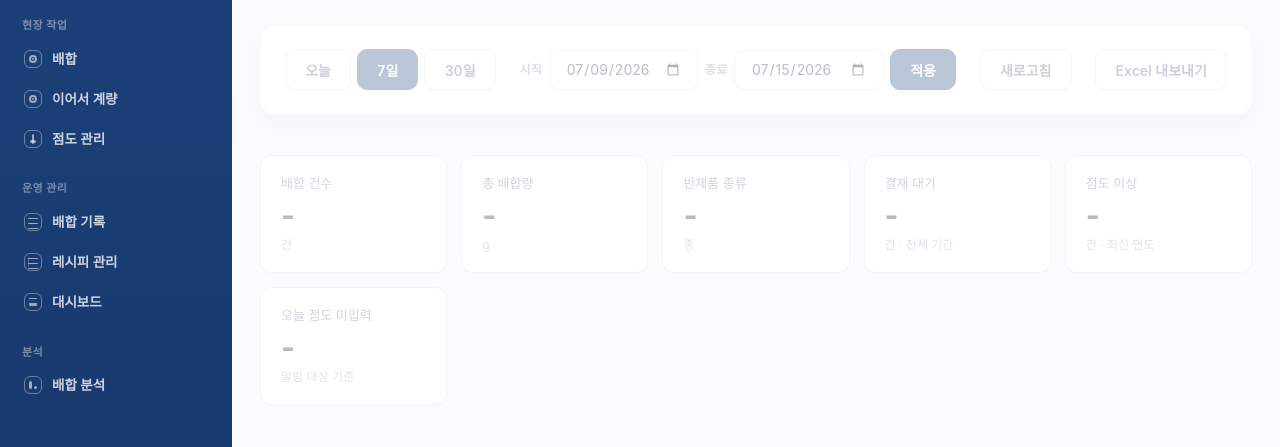
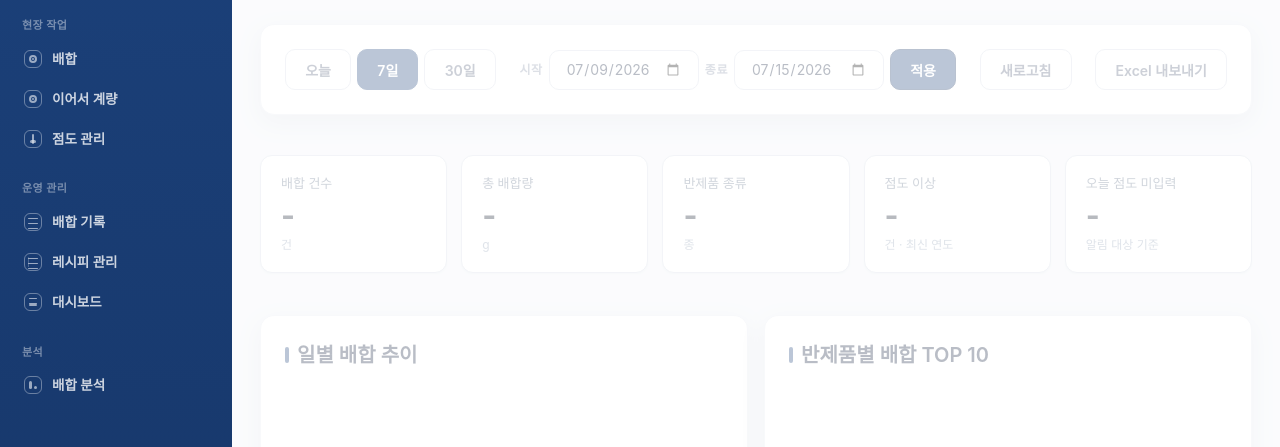
Before and after one commit to ykh00046/IRMS, a Python web app: template templates/dashboard.html in a window 1280 px wide. Shown: the part 73-520 px from the top of the page. Run offline with Jinja, Linux system fonts and the light colour scheme; the template is opened without the code that fills it, so the values that code supplies are empty; a map, chart or similar area stays blank; some libraries are stand-ins or nearby versions; some web fonts are replaced.

Commit message:
ui(dashboard): drop dead approval-pending card, cap TOP10 bar thickness
'결재 대기' 카드 제거 — 결재는 현장 미사용 정책인데 죽은 지표가 상시 주황 숫자로
떠서 혼란(카드 6장 중 마지막 줄 1장 덜렁이던 그리드도 5장 한 줄로 정리). summary
API 의 approval_pending 은 존치(카드만 제거, JS 는 방어적 널 가드). 반제품별 TOP10
가로 막대 maxBarThickness=48 — 항목 1~2개일 때 패널을 다 채우던 과대 표시 방지.

Co-Authored-By: Claude Fable 5 <noreply@anthropic.com>

```diff
--- a/static/js/dashboard.js
+++ b/static/js/dashboard.js
@@ -97,9 +97,12 @@ document.addEventListener("DOMContentLoaded", () => {
     document.getElementById("card-blend-count").textContent = fmtNumber(data.blend_count);
     document.getElementById("card-weight").textContent = fmtNumber(data.total_weight_g, 1);
     document.getElementById("card-products").textContent = fmtNumber(data.product_count);
+    // '결재 대기' 카드는 제거됨(결재 현장 미사용) — 요소가 있을 때만 채운다(방어).
     const approval = document.getElementById("card-approval");
-    approval.textContent = fmtNumber(data.approval_pending);
-    approval.style.color = data.approval_pending > 0 ? cssVar("--status-warning", "#c98212") : "";
+    if (approval) {
+      approval.textContent = fmtNumber(data.approval_pending);
+      approval.style.color = data.approval_pending > 0 ? cssVar("--status-warning", "#c98212") : "";
+    }
     const anomaly = document.getElementById("card-visc-anomaly");
     anomaly.textContent = fmtNumber(data.viscosity_anomaly);
     anomaly.style.color = data.viscosity_anomaly > 0 ? cssVar("--status-error", "#d8453f") : "";
@@ -171,6 +174,8 @@ document.addEventListener("DOMContentLoaded", () => {
           label: "총 배합량 (g)",
           data: values,
           backgroundColor: cssVar("--brand-mid", "#2c5d9b"),
+          // 항목이 1~2개일 때 가로 막대가 패널 높이를 다 채우는 과대 표시 방지
+          maxBarThickness: 48,
         }],
       },
       options: {
--- a/templates/dashboard.html
+++ b/templates/dashboard.html
@@ -44,11 +44,8 @@
             <div class="metric-value" id="card-products">-</div>
             <div class="metric-unit">종</div>
           </div>
-          <div class="metric-card">
-            <div class="metric-label">결재 대기</div>
-            <div class="metric-value" id="card-approval">-</div>
-            <div class="metric-unit">건 · 전체 기간</div>
-          </div>
+          <!-- '결재 대기' 카드 제거(2026-07-15): 결재는 현장 미사용 정책 — 죽은 지표가
+               상시 주황 숫자로 떠서 혼란만 줬다. API(summary.approval_pending)는 존치. -->
           <div class="metric-card">
             <div class="metric-label">점도 이상</div>
             <div class="metric-value" id="card-visc-anomaly">-</div>
@@ -112,5 +109,5 @@
 
 {% block scripts %}
     <script src="/static/vendor/chartjs/chart.umd.min.js?v=20260624a"></script>
-    <script src="/static/js/dashboard.js?v=20260702b"></script>
+    <script src="/static/js/dashboard.js?v=20260715a"></script>
 {% endblock %}
```
